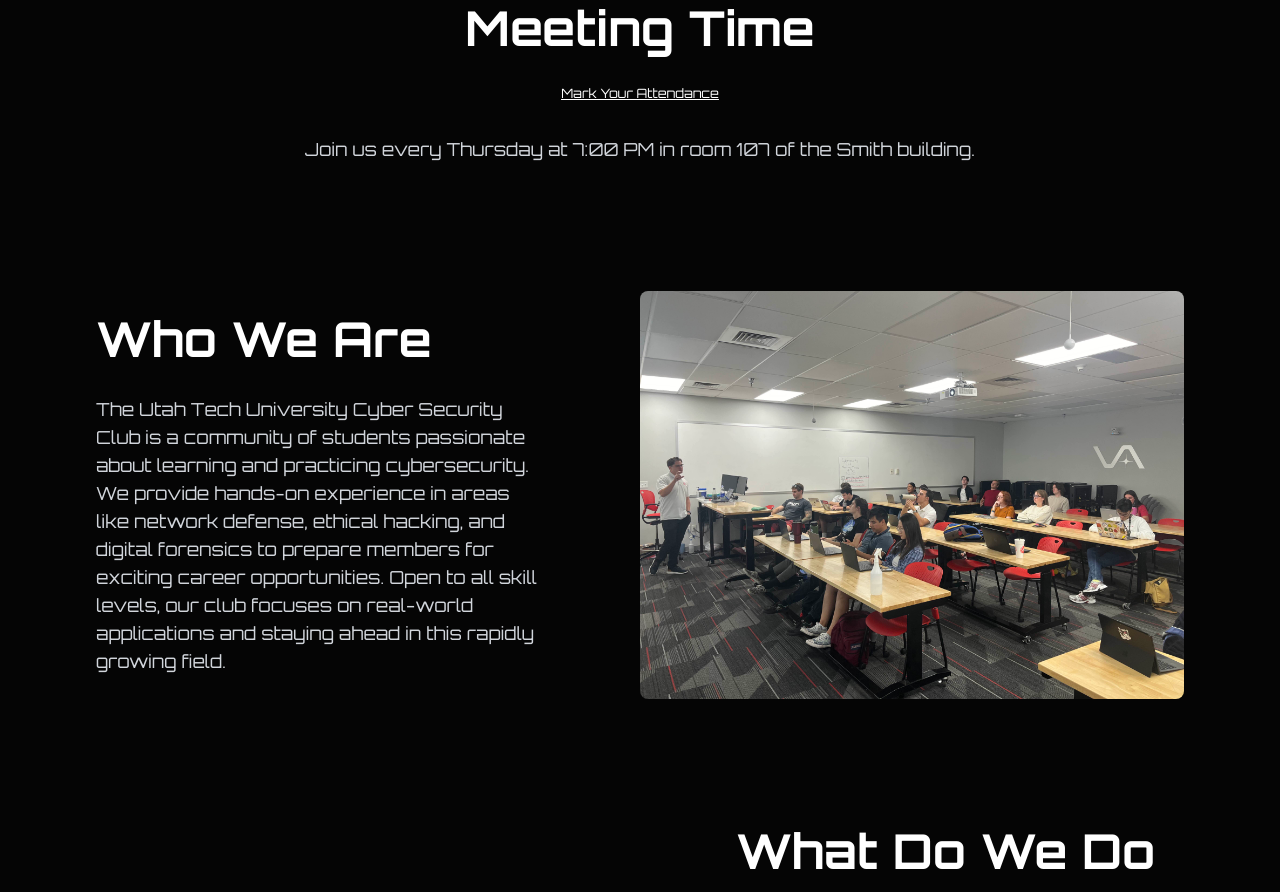
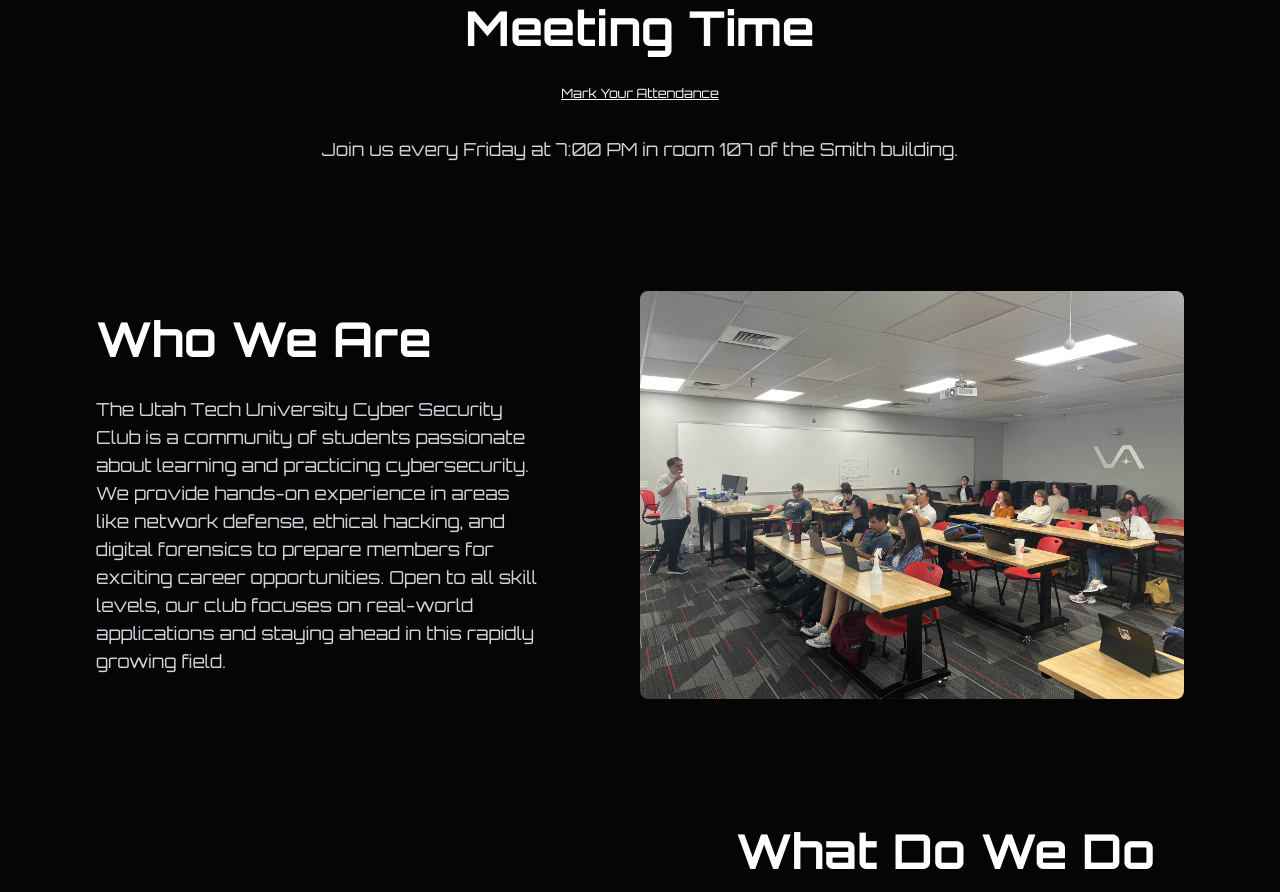
Before and after one commit to travis8gunter/UTU-Cyber-Club, a React (Create React App) app: page / in a window 1280 px wide. Shown: the part 860-1752 px from the top of the page. Built offline with nearby package versions, Linux system fonts and the light colour scheme; a web font is replaced by a local one.

Commit message:
Update Meeting Time To Friday

```diff
--- a/src/pages/home.js
+++ b/src/pages/home.js
@@ -43,7 +43,7 @@ export default class Home extends Component {
           <div className="flex flex-col gap-8 justify-center items-center py-16 px-8">
             <h2 class="text-5xl font-bold">Meeting Time</h2>
             <small class="underline"><a class="underline" href="https://docs.google.com/forms/d/e/1FAIpQLSdFnnT9a0iQ_h4a5cOgFw6i-vzziSEJdc49_VSzyRmHn4oP7A/viewform?fbzx=-6038488573771462056">Mark Your Attendance</a></small>
-            <p class="text-lg text-gray-300 text-center">Join us every Thursday at 7:00 PM in room 107 of the Smith building.</p>
+            <p class="text-lg text-gray-300 text-center">Join us every Friday at 7:00 PM in room 107 of the Smith building.</p>
           </div>
           {/* Accomplishments section */}
         </section>
```
